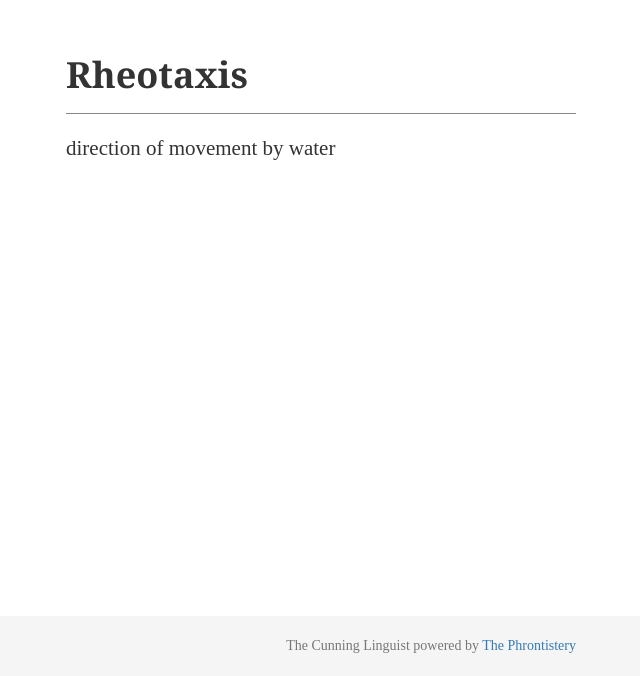
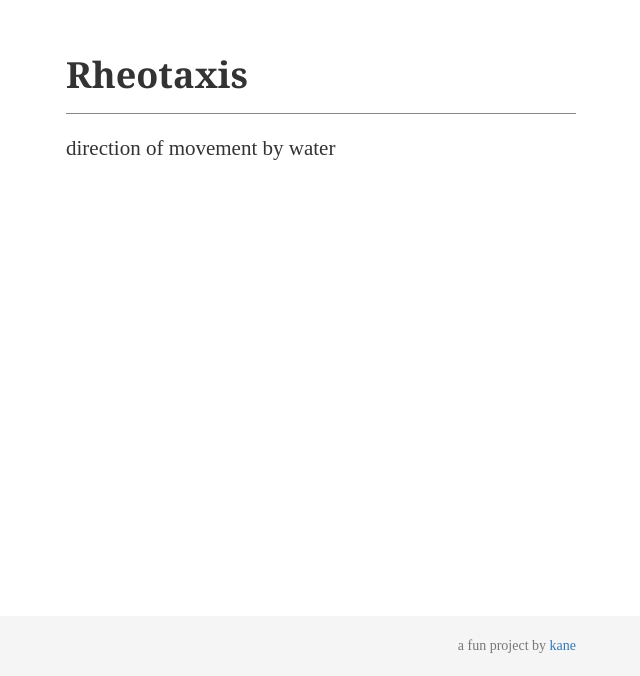
Before and after one commit to kanetronv2/Jargon, a browser extension: page index.html in a window 1280 px wide. Shown: the part 124-800 px from the top of the page, without its empty margins (319-959 px from the left). Drawn offline with Linux system fonts and the light colour scheme.

Commit message:
updated credits

```diff
--- a/index.html
+++ b/index.html
@@ -32,7 +32,7 @@
 
     <footer class="footer">
       <div class="container">
-        <p class="text-muted">The Cunning Linguist powered by <a href="http://phrontistery.info/ihlstart.html">The Phrontistery</a></p>
+        <p class="text-muted">a fun project by <a href="http://kanehsieh.com">kane</a></p>
       </div>
     </footer>
 
```
Also changed, not shown: manifest.json.
